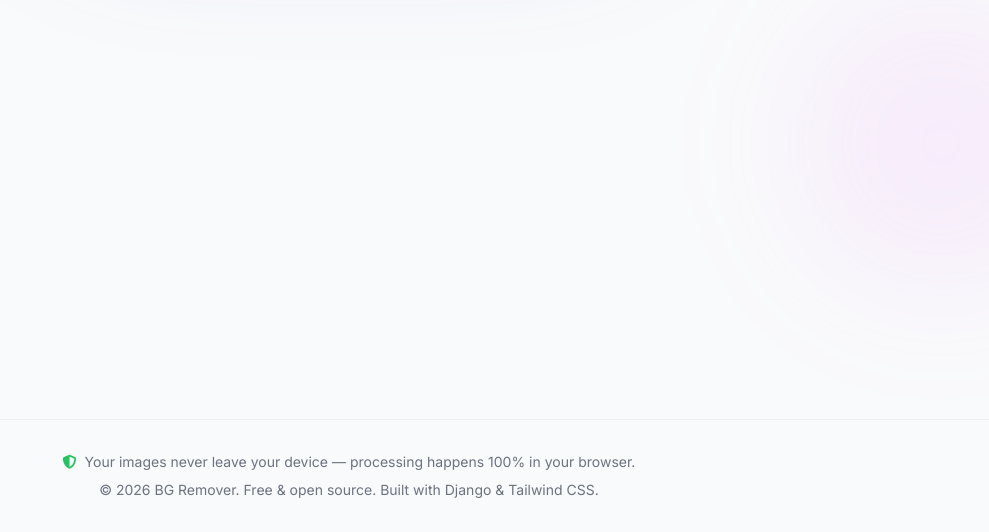
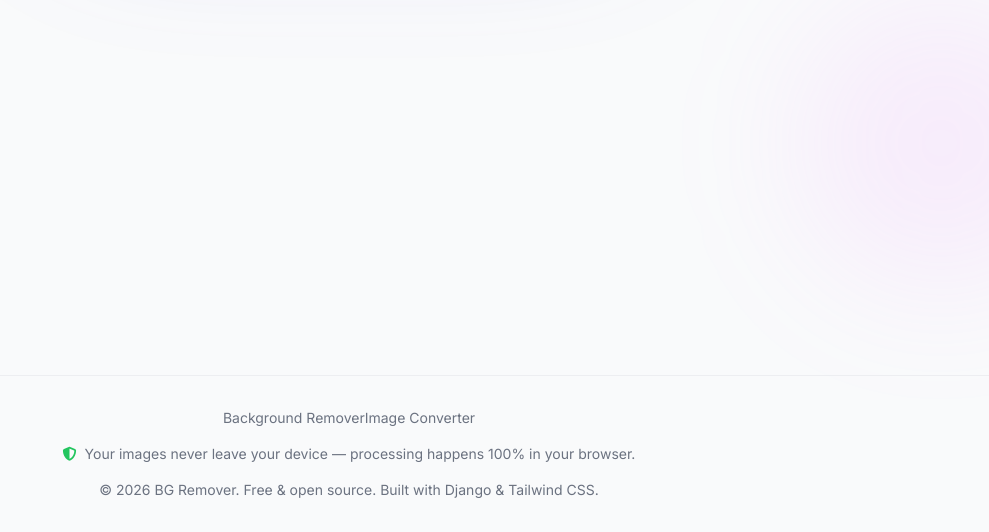
Before and after one commit to josenovais97/bgremover, a Django app: template templates/base.html in a window 1280 px wide. Shown: the part 268-800 px from the top of the page, without its empty margins (291-1280 px from the left). Run offline with Django 5.2, Linux system fonts and the light colour scheme; the template is opened without the code that fills it, so the values that code supplies are empty.

Commit message:
Tune sitemap cache and add site-wide footer navigation
Lower the robots.txt/sitemap.xml cache from 24h to 1h so SEO changes
propagate to crawlers faster. Surface the tool and use-case pages in the
footer of every page (via the shared context processor) for stronger
internal linking and crawlability.

Co-Authored-By: Claude Opus 4.8 <noreply@anthropic.com>

```diff
--- a/remover/tests.py
+++ b/remover/tests.py
@@ -84,6 +84,12 @@ class UseCaseTests(SimpleTestCase):
         for case in USE_CASES:
             self.assertContains(response, f"/remove-background/{case['slug']}/")
 
+    def test_footer_links_site_wide(self):
+        # The context processor should surface use-case links on every page.
+        response = self.client.get(reverse("remover:convert"))
+        for case in USE_CASES:
+            self.assertContains(response, reverse("remover:use_case", args=[case["slug"]]))
+
 
 class ConvertPageTests(SimpleTestCase):
     def test_convert_renders(self):
--- a/templates/base.html
+++ b/templates/base.html
@@ -131,7 +131,14 @@
     </main>
 
     <footer class="mt-auto border-t border-gray-200/60 dark:border-gray-800/60 py-8">
-        <div class="max-w-7xl mx-auto px-4 sm:px-6 lg:px-8 text-center text-sm text-gray-500 dark:text-gray-400 space-y-2">
+        <div class="max-w-7xl mx-auto px-4 sm:px-6 lg:px-8 text-center text-sm text-gray-500 dark:text-gray-400 space-y-4">
+            <nav class="flex flex-wrap items-center justify-center gap-x-5 gap-y-2" aria-label="Tools and use cases">
+                <a href="{% url 'remover:index' %}" class="hover:text-primary transition-colors">Background Remover</a>
+                <a href="{% url 'remover:convert' %}" class="hover:text-primary transition-colors">Image Converter</a>
+                {% for c in use_cases %}
+                <a href="{% url 'remover:use_case' c.slug %}" class="hover:text-primary transition-colors">{{ c.nav }}</a>
+                {% endfor %}
+            </nav>
             <p class="flex items-center justify-center gap-2">
                 <i class="fa-solid fa-shield-halved text-green-500" aria-hidden="true"></i>
                 Your images never leave your device — processing happens 100% in your browser.
```
Also changed, not shown: remover/context_processors.py (+6 -1 lines), remover/views.py (+3 -8 lines).
